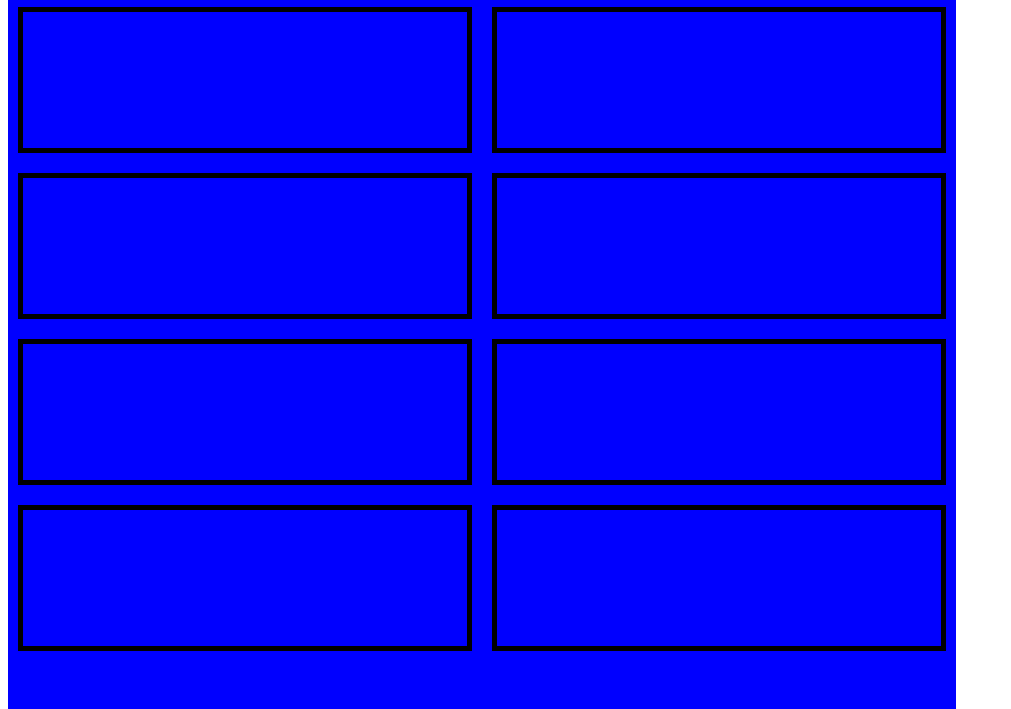
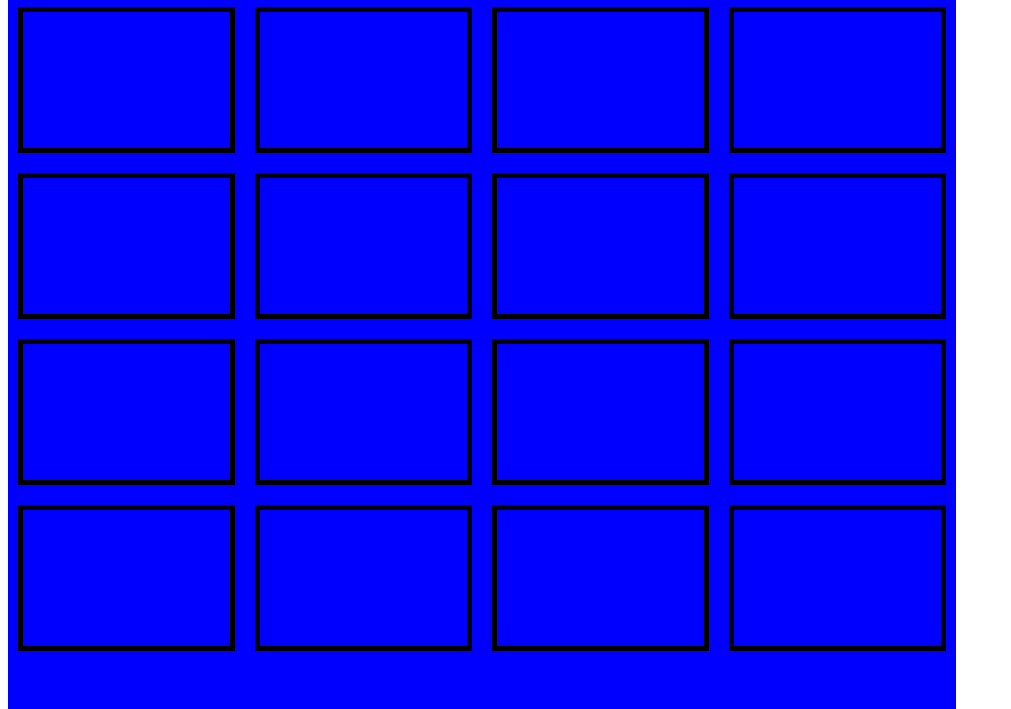
Before and after one commit to rsagunn/bottom-rigght, a plain HTML site: page index.html in a window 1280 px wide. Shown: the part 91-800 px from the top of the page, without its empty margins (0-1011 px from the left). Drawn offline with Linux system fonts and the light colour scheme.

Commit message:
Added 4 columns to children

```diff
--- a/index.html
+++ b/index.html
@@ -13,6 +13,30 @@
         </div>
         <div class="gridbox">
             <div class="flexcontainer">
+                <div class="child">
+                    <br><br><br><br>
+                </div>
+                <div class="child">
+                    <br><br><br><br>
+                </div>
+                <div class="child">
+                    <br><br><br><br>
+                </div>
+                <div class="child">
+                    <br><br><br><br>
+                </div>
+                <div class="child">
+                    <br><br><br><br>
+                </div>
+                <div class="child">
+                    <br><br><br><br>
+                 </div>
+                <div class="child">
+                    <br><br><br><br>
+                </div>
+                <div class="child">
+                    <br><br><br><br>
+                </div>
                 <div class="child">
                     <br><br><br><br>
                 </div>
--- a/style.css
+++ b/style.css
@@ -46,7 +46,7 @@
 }
 
 .child {
-    flex: 40%;
+    flex: 20%;
     margin: 10px;
     font-family: sans-serif;
     font-size: 30px;
```
